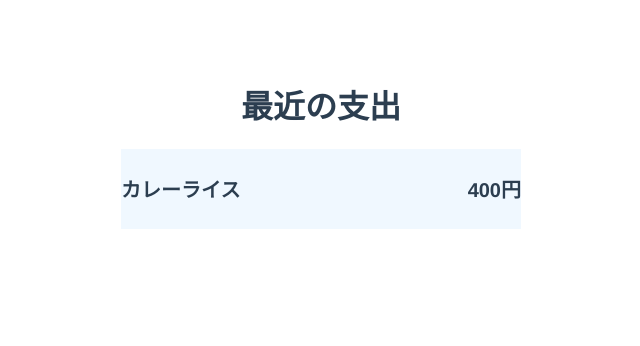
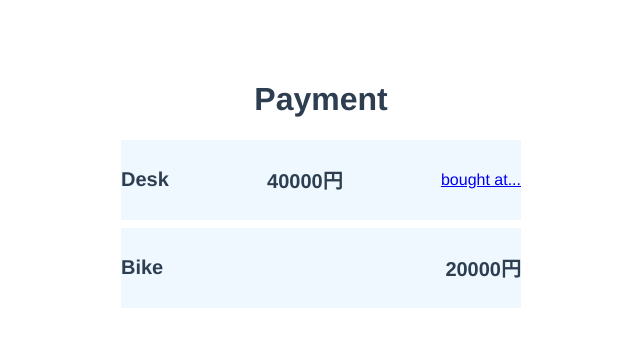
Before and after one commit to Shokimac/Vue.js3_TypeScript_practice, a Vue app: page / in a window 1280 px wide. Shown: the top 346 px of the page, without its empty margins (319-959 px from the left). Built offline with nearby package versions, Linux system fonts and the light colour scheme.

Commit message:
v-bindデータの埋め込み

```diff
--- a/src/components/Payment.vue
+++ b/src/components/Payment.vue
@@ -1,13 +1,24 @@
 <script setup lang="ts">
+const itemName1 = 'Desk'
+const itemName2 = 'Bike'
 
+const itemPrice1 = 40000
+const itemPrice2 = 20000
+
+const url1 = 'https://www.google.co.jp/'
 </script>
 
 <template>
   <div class="container">
-    <h1>最近の支出</h1>
+    <h1>Payment</h1>
     <div class="payment">
-      <label>カレーライス</label>
-      <label>400円</label>
+      <label>{{ itemName1 }}</label>
+      <label>{{ itemPrice1 }}円</label>
+      <a v-bind:href="url1">bought at...</a>
+    </div>
+    <div class="payment">
+      <label>{{ itemName2 }}</label>
+      <label>{{ itemPrice2 }}円</label>
     </div>
   </div>
 </template>
@@ -26,6 +37,7 @@
   height: 80px;
   width: 400px;
   background-color: aliceblue;
+  margin-bottom: 8px;
 }
 
 label {
```
